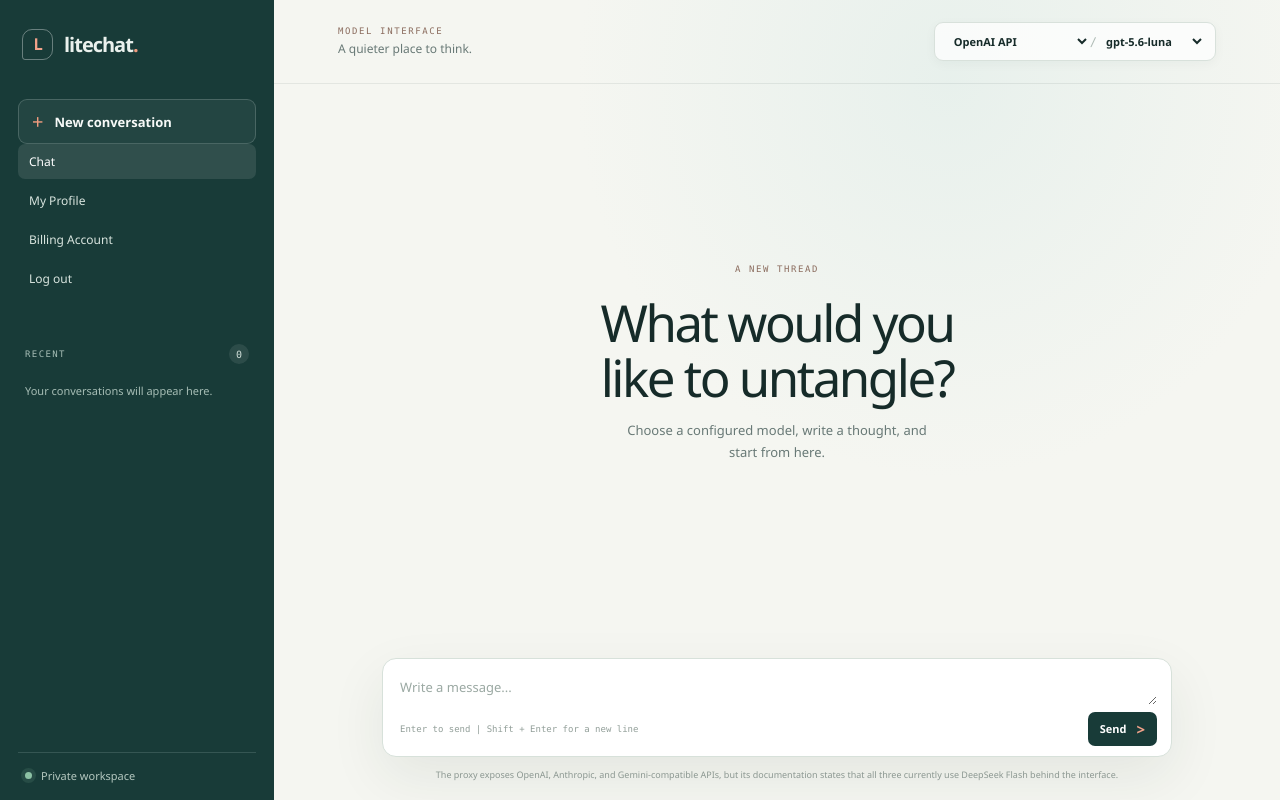
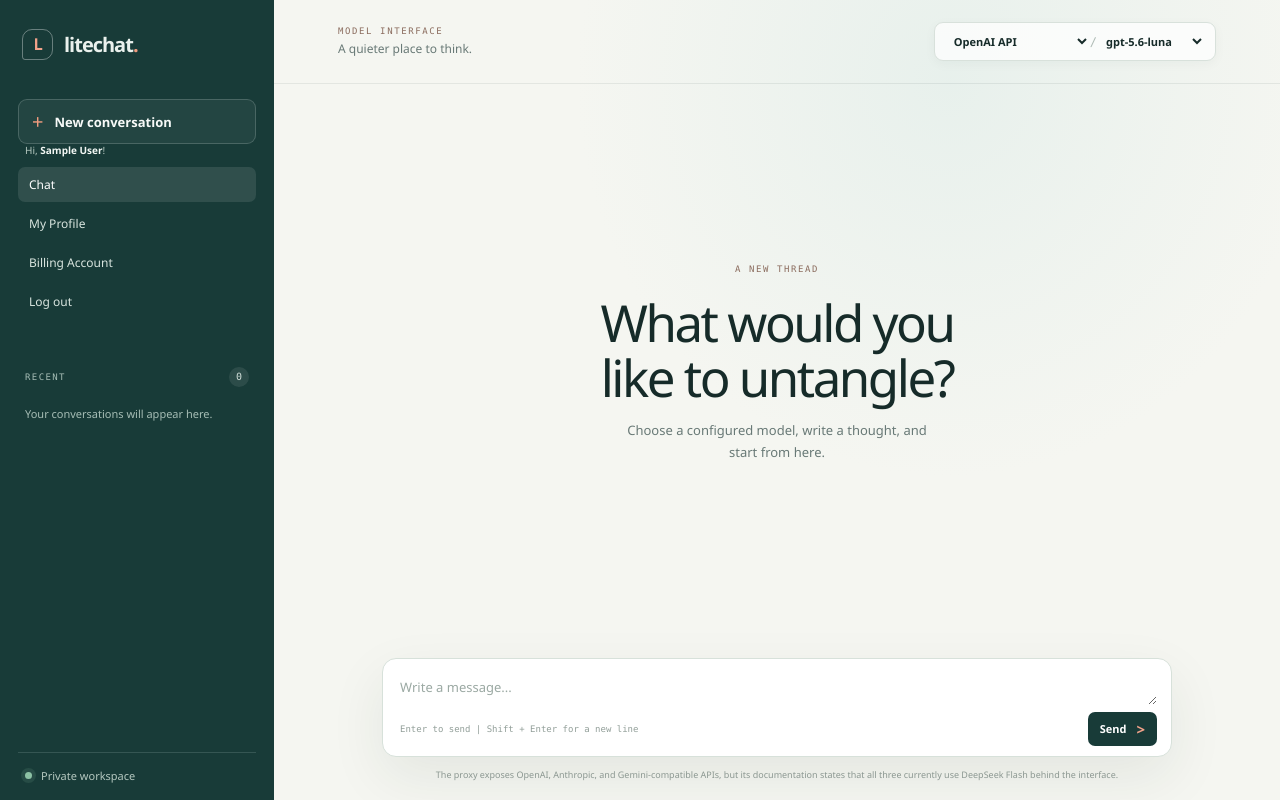
Before and after one commit to asst576/chitchat, a Django app: page / in a window 1280 px wide. Run offline with Django 5.2, Linux system fonts and the light colour scheme; a user stored in the database is signed in; tables that the repository leaves empty hold one stand-in row (values such as "Sample post"); data that the repository does not hold is empty.

Commit message:
feat: greet authenticated users in sidebar

```diff
--- a/static/chat/chat.css
+++ b/static/chat/chat.css
@@ -146,6 +146,8 @@ button { cursor: pointer; }
 }
 
 .account-nav { display: grid; gap: 4px; margin: 0 0 14px; }
+.sidebar-greeting { margin: 0 7px 5px; color: #b5c8c0; font-size: 10px; line-height: 1.35; overflow-wrap: anywhere; }
+.sidebar-greeting strong { color: #f2f7f4; font-weight: 600; }
 .account-nav a, .account-nav button { display: block; width: 100%; padding: 9px 11px; border: 0; border-radius: 7px; color: #d9e5df; background: transparent; font-size: 12px; text-align: left; text-decoration: none; }
 .account-nav a:hover, .account-nav button:hover, .account-nav a[aria-current="page"] { color: #fff; background: rgb(255 255 255 / 10%); }
 .account-nav form { margin: 0; }
@@ -306,6 +308,7 @@ button { cursor: pointer; }
   .sidebar { display: grid; grid-template-columns: 1fr auto; align-items: center; gap: 10px; }
   .new-chat-button { width: auto; min-height: 38px; padding: 0 11px; font-size: 11px; }
   .account-nav { display: flex; grid-column: 1 / -1; flex-wrap: wrap; align-items: center; justify-content: space-between; gap: 4px; margin: 0; }
+  .sidebar-greeting { flex: 0 0 100%; margin: 0 7px 3px; }
   .account-nav a, .account-nav button { width: auto; padding: 7px 8px; font-size: 10px; }
   .account-nav form { margin-left: auto; }
   .history-heading { display: flex; grid-column: 1 / -1; margin: 3px 2px 0; }
--- a/templates/chat/_account_nav.html
+++ b/templates/chat/_account_nav.html
@@ -1,4 +1,7 @@
 <nav class="account-nav" aria-label="Account navigation">
+  {% if request.user.is_authenticated %}
+    <p class="sidebar-greeting">Hi, <strong>{{ request.user.profile.display_name|default:request.user.get_username }}</strong>!</p>
+  {% endif %}
   <a href="{{ app_base_path }}"{% if current_page == "chat" %} aria-current="page"{% endif %}>Chat</a>
   <a href="{{ app_base_path }}profile/"{% if current_page == "profile" %} aria-current="page"{% endif %}>My Profile</a>
   <a href="{{ app_base_path }}billing/"{% if current_page == "billing" %} aria-current="page"{% endif %}>Billing Account</a>
```
Also changed, not shown: chat/tests/test_accounts.py (+3 -0 lines), chat/tests/test_views.py (+16 -0 lines).
